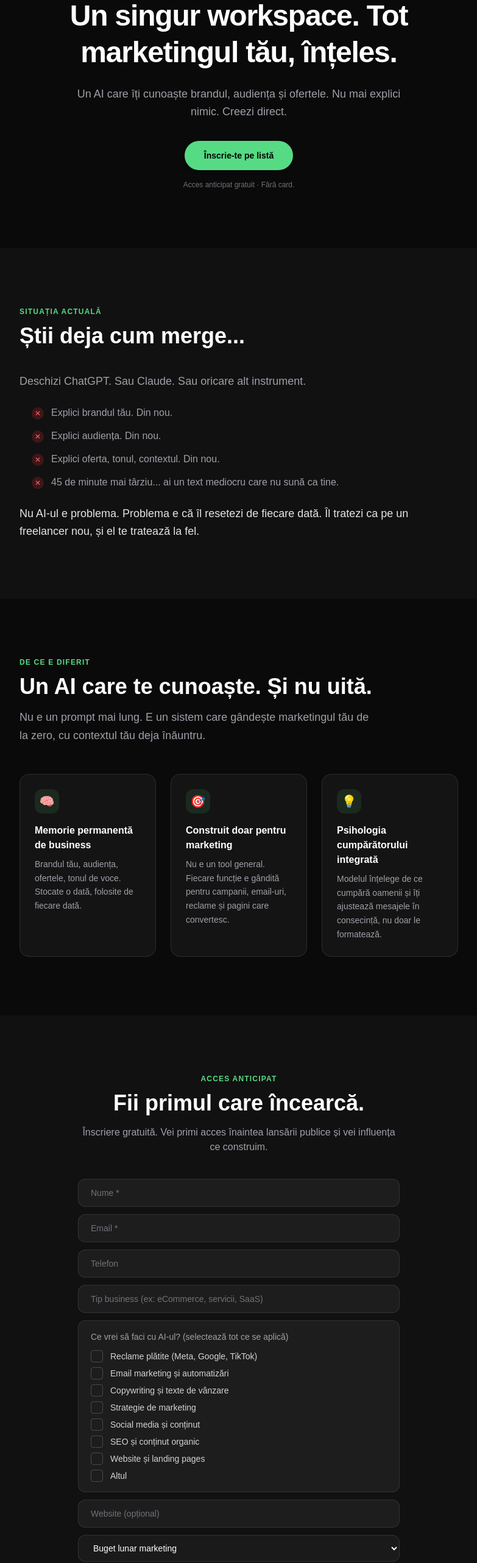
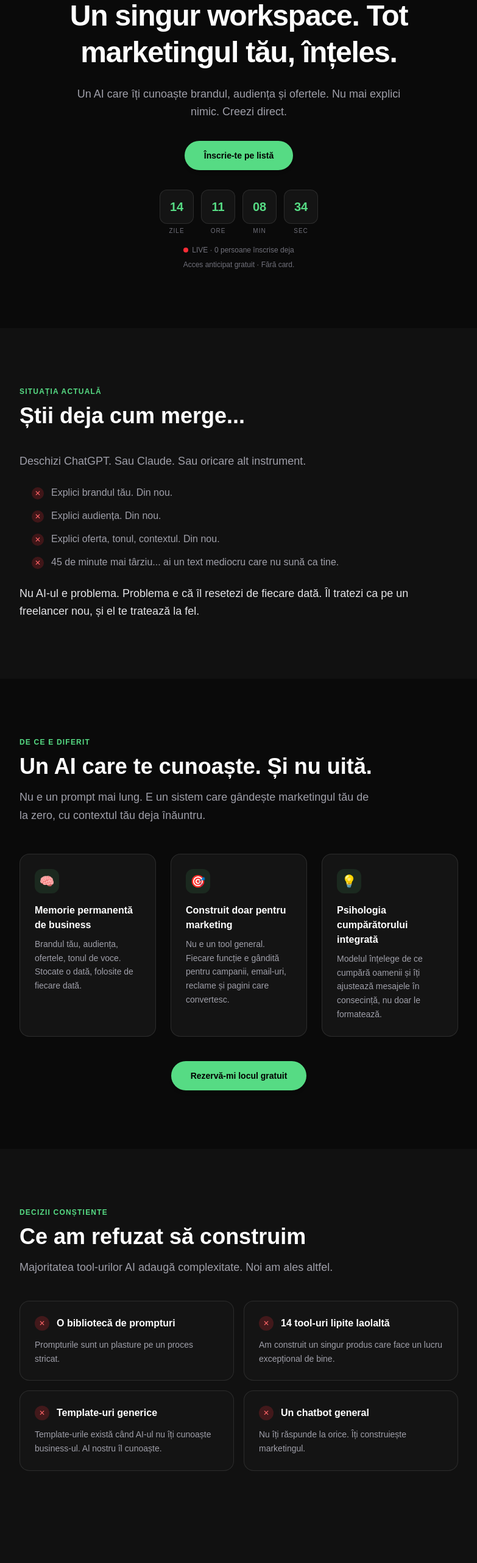
Before and after one commit to nescodigital/nesco-ai, a Next.js app: page / in a window 1280 px wide. Shown: the part 234-2797 px from the top of the page at 61% size, without its empty margins (248-1031 px from the left). Built offline with nearby package versions, Linux system fonts and the light colour scheme.

Commit message:
feat: countdown, counter live, sectiune refuzuri, CTA secundar, title fix

```diff
--- /dev/null
+++ b/app/api/waitlist-count/route.ts
@@ -0,0 +1,13 @@
+import { NextResponse } from "next/server";
+import fs from "fs";
+import path from "path";
+
+export async function GET() {
+  try {
+    const dataPath = path.join(process.cwd(), "data", "waitlist.json");
+    const existing = JSON.parse(fs.readFileSync(dataPath, "utf-8"));
+    return NextResponse.json({ count: Array.isArray(existing) ? existing.length : 0 });
+  } catch {
+    return NextResponse.json({ count: 0 });
+  }
+}
--- a/app/layout.tsx
+++ b/app/layout.tsx
@@ -14,8 +14,8 @@ const geistMono = Geist_Mono({
 });
 
 export const metadata: Metadata = {
-  title: "Create Next App",
-  description: "Generated by create next app",
+  title: "Nesco Digital AI — Workspace AI pentru Marketing",
+  description: "Un AI care îți cunoaște brandul, audiența și ofertele. Acces anticipat gratuit.",
 };
 
 export default function RootLayout({
--- a/app/page.tsx
+++ b/app/page.tsx
@@ -1,7 +1,7 @@
 // STYLE RULE: Never use em dash (—) in any text. Use commas or rewrite naturally.
 "use client";
 
-import { useState } from "react";
+import { useState, useEffect } from "react";
 import Image from "next/image";
 
 type Lang = "ro" | "en";
@@ -22,6 +22,32 @@ export default function Home() {
     callOpen: "",
   });
   const [services, setServices] = useState<string[]>([]);
+  const [countdown, setCountdown] = useState({ days: 0, hours: 0, minutes: 0, seconds: 0 });
+  const [waitlistCount, setWaitlistCount] = useState(0);
+
+  useEffect(() => {
+    const target = new Date("2026-03-15T00:00:00").getTime();
+    function tick() {
+      const now = Date.now();
+      const diff = Math.max(0, target - now);
+      setCountdown({
+        days: Math.floor(diff / (1000 * 60 * 60 * 24)),
+        hours: Math.floor((diff / (1000 * 60 * 60)) % 24),
+        minutes: Math.floor((diff / (1000 * 60)) % 60),
+        seconds: Math.floor((diff / 1000) % 60),
+      });
+    }
+    tick();
+    const id = setInterval(tick, 1000);
+    return () => clearInterval(id);
+  }, []);
+
+  useEffect(() => {
+    fetch("/api/waitlist-count")
+      .then((r) => r.json())
+      .then((data) => setWaitlistCount(data.count ?? 0))
+      .catch(() => setWaitlistCount(0));
+  }, []);
 
   function toggleService(value: string) {
     setServices((prev) =>
@@ -134,7 +160,32 @@ export default function Home() {
             {t("Înscrie-te pe listă", "Join the Waitlist")}
           </a>
 
+          {/* ── Countdown ── */}
+          <div className="mt-8 flex items-center justify-center gap-3">
+            {[
+              { value: countdown.days, label: t("zile", "days") },
+              { value: countdown.hours, label: t("ore", "hours") },
+              { value: countdown.minutes, label: t("min", "min") },
+              { value: countdown.seconds, label: t("sec", "sec") },
+            ].map(({ value, label }, i) => (
+              <div key={i} className="flex flex-col items-center">
+                <div className="flex h-14 w-14 items-center justify-center rounded-xl bg-[#141414] border border-white/10">
+                  <span className="text-xl font-bold text-[#56db84]">
+                    {String(value).padStart(2, "0")}
+                  </span>
+                </div>
+                <span className="mt-1 text-[10px] uppercase tracking-widest text-zinc-500">{label}</span>
+              </div>
+            ))}
+          </div>
+
+          {/* ── Live counter ── */}
           <p className="mt-4 text-xs text-zinc-500">
+            <span className="inline-block h-2 w-2 rounded-full bg-red-500 mr-1.5 align-middle" />
+            LIVE · {waitlistCount} {t("persoane înscrise deja", "people already signed up")}
+          </p>
+
+          <p className="mt-2 text-xs text-zinc-500">
             {t("Acces anticipat gratuit · Fără card.", "Free early access · No credit card.")}
           </p>
         </section>
@@ -254,10 +305,76 @@ export default function Home() {
                 </p>
               </div>
             </div>
+
+            <div className="mt-10 text-center">
+              <a
+                href="#waitlist"
+                className="inline-block rounded-full bg-[#56db84] px-8 py-3.5 text-sm font-semibold text-black shadow-md transition hover:bg-[#3ec96d] active:scale-95"
+              >
+                {t("Rezervă-mi locul gratuit", "Reserve My Spot Free")}
+              </a>
+            </div>
           </div>
         </section>
 
-        {/* ── 4. WAITLIST FORM ── */}
+        {/* ── 4. CE NU AM CONSTRUIT ── */}
+        <section className="bg-[#111111] py-24">
+          <div className="mx-auto max-w-3xl px-6">
+            <p className="text-xs font-semibold uppercase tracking-widest text-[#56db84]">
+              {t("Decizii conștiente", "Conscious decisions")}
+            </p>
+            <h2 className="mt-3 text-3xl font-bold text-white sm:text-4xl">
+              {t("Ce am refuzat să construim", "What We Refused to Build")}
+            </h2>
+            <p className="mt-4 max-w-xl text-lg leading-relaxed text-zinc-400">
+              {t(
+                "Majoritatea tool-urilor AI adaugă complexitate. Noi am ales altfel.",
+                "Most AI tools add complexity. We chose differently."
+              )}
+            </p>
+
+            <div className="mt-10 grid gap-4 sm:grid-cols-2">
+              {[
+                {
+                  ro: "O bibliotecă de prompturi",
+                  en: "A prompt library",
+                  descRo: "Prompturile sunt un plasture pe un proces stricat.",
+                  descEn: "Prompts are a band-aid for a broken process.",
+                },
+                {
+                  ro: "14 tool-uri lipite laolaltă",
+                  en: "14 tools duct-taped together",
+                  descRo: "Am construit un singur produs care face un lucru excepțional de bine.",
+                  descEn: "We built one product that does one thing exceptionally well.",
+                },
+                {
+                  ro: "Template-uri generice",
+                  en: "Generic templates",
+                  descRo: "Template-urile există când AI-ul nu îți cunoaște business-ul. Al nostru îl cunoaște.",
+                  descEn: "Templates exist when AI doesn't know your business. Ours does.",
+                },
+                {
+                  ro: "Un chatbot general",
+                  en: "A general chatbot",
+                  descRo: "Nu îți răspunde la orice. Îți construiește marketingul.",
+                  descEn: "It doesn't answer everything. It builds your marketing.",
+                },
+              ].map(({ ro, en, descRo, descEn }) => (
+                <div key={ro} className="rounded-2xl border border-white/10 bg-[#141414] p-6">
+                  <div className="mb-3 flex items-center gap-3">
+                    <span className="flex h-6 w-6 shrink-0 items-center justify-center rounded-full bg-red-500/20 text-xs text-red-400">
+                      ✕
+                    </span>
+                    <h3 className="font-bold text-white">{t(ro, en)}</h3>
+                  </div>
+                  <p className="text-sm leading-relaxed text-zinc-400">{t(descRo, descEn)}</p>
+                </div>
+              ))}
+            </div>
+          </div>
+        </section>
+
+        {/* ── 5. WAITLIST FORM ── */}
         <section id="waitlist" className="bg-[#111111] py-24 text-white">
           <div className="mx-auto max-w-xl px-6 text-center">
             <p className="text-xs font-semibold uppercase tracking-widest text-[#56db84]">
```
